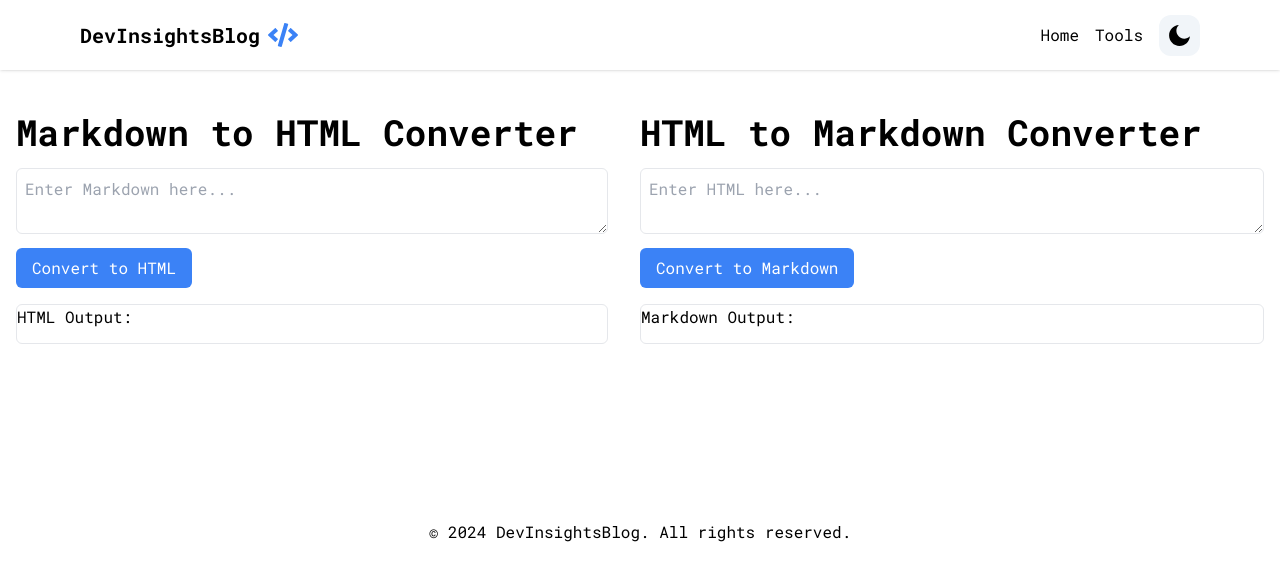
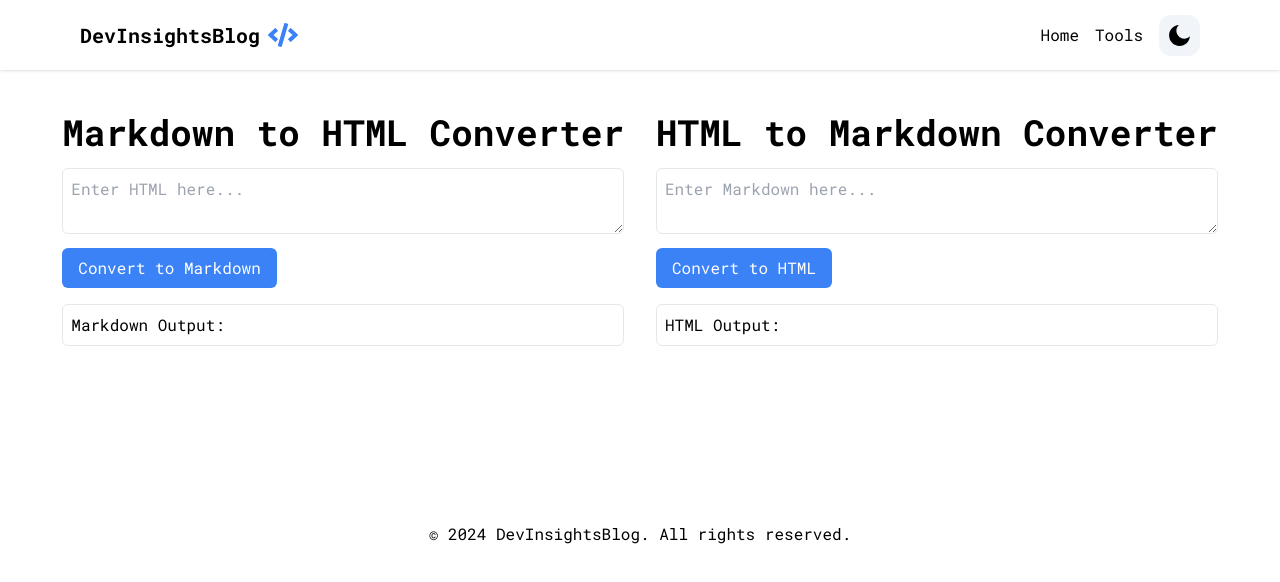
Before and after one commit to Rahul577503/DevInsightsBlog, a Next.js app: page /tools in a window 1280 px wide. Shown: the top 582 px of the page. Built offline with nearby package versions, Linux system fonts and the light colour scheme.

Commit message:
Update tools

```diff
--- a/components/HtmlConvert.tsx
+++ b/components/HtmlConvert.tsx
@@ -32,7 +32,7 @@ const HtmlConverter: React.FC = () => {
       >
         Convert to Markdown
       </button>
-      <div className="mt-4 min-h-10 border border-gray-200 rounded-md">
+      <div className="mt-4 min-h-10 p-2 border border-gray-200 rounded-md">
         <h3>Markdown Output:</h3>
         <pre>{markdownOutput}</pre>
       </div>
--- a/components/MarkdownConvert.tsx
+++ b/components/MarkdownConvert.tsx
@@ -1,7 +1,6 @@
 import { useState } from 'react';
 import {remark} from 'remark';
 import remarkHtml from 'remark-html';
-import { VFile } from 'vfile';
 
 const MarkdownConverter: React.FC = () => {
   const [markdownInput, setMarkdownInput] = useState<string>('');
@@ -9,8 +8,8 @@ const MarkdownConverter: React.FC = () => {
 
   const convertToHtml = () => {
     remark()
-      .use(remarkHtml as any) // Use remarkHtml as any
-      .process(markdownInput || '', (err, file) => { // Adjust callback parameters
+      .use(remarkHtml as any)
+      .process(markdownInput || '', (err, file) => {
         if (err instanceof Error) {
           console.error('Error converting Markdown to HTML:', err);
           return;
@@ -33,7 +32,7 @@ const MarkdownConverter: React.FC = () => {
       >
         Convert to HTML
       </button>
-      <div className="mt-4 min-h-10 border border-gray-200 rounded-md">
+      <div className="mt-4 min-h-10 border border-gray-200 p-2 rounded-md">
         <h3>HTML Output:</h3>
         <div dangerouslySetInnerHTML={{ __html: htmlOutput }} />
       </div>
--- a/pages/tools/index.tsx
+++ b/pages/tools/index.tsx
@@ -5,14 +5,15 @@ import MarkdownConverter from "@/components/MarkdownConvert";
 const Home: React.FC = () => {
   return (
     <div className="container  py-20 px-4 mx-auto mt-8 flex flex-col lg:flex-row items-center justify-center">
-      <div className="lg:w-1/2 lg:pr-8">
+      <div className="lg:pr-8">
         <h1 className="text-3xl lg:text-4xl font-bold mb-4">Markdown to HTML Converter</h1>
-        <MarkdownConverter />
+        <HtmlConverter />
       </div>
       <hr className="my-8 lg:hidden" />
-      <div className="lg:w-1/2 ">
+      <div className="overflow-y-auto ">
         <h1 className="text-3xl lg:text-4xl font-bold mb-4">HTML to Markdown Converter</h1>
-        <HtmlConverter />
+        <MarkdownConverter />
+
       </div>
     </div>
   );
```
